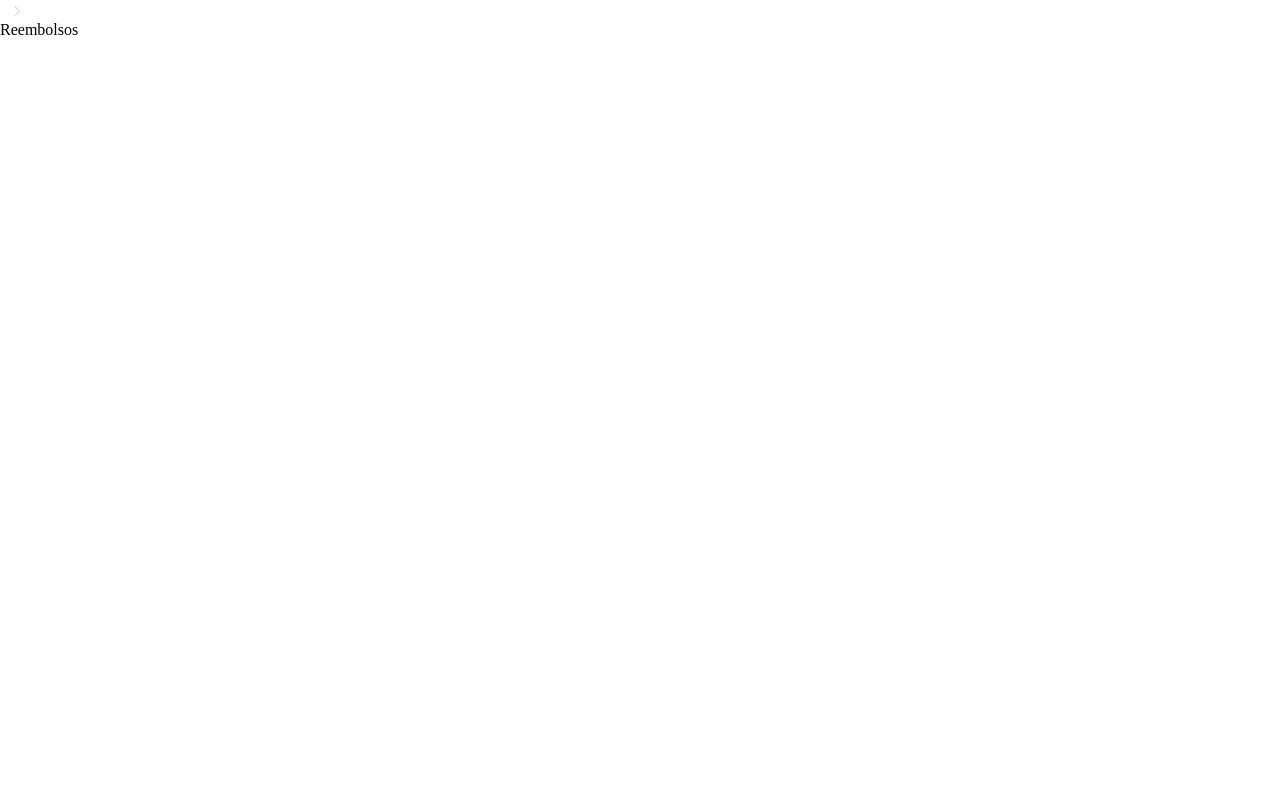
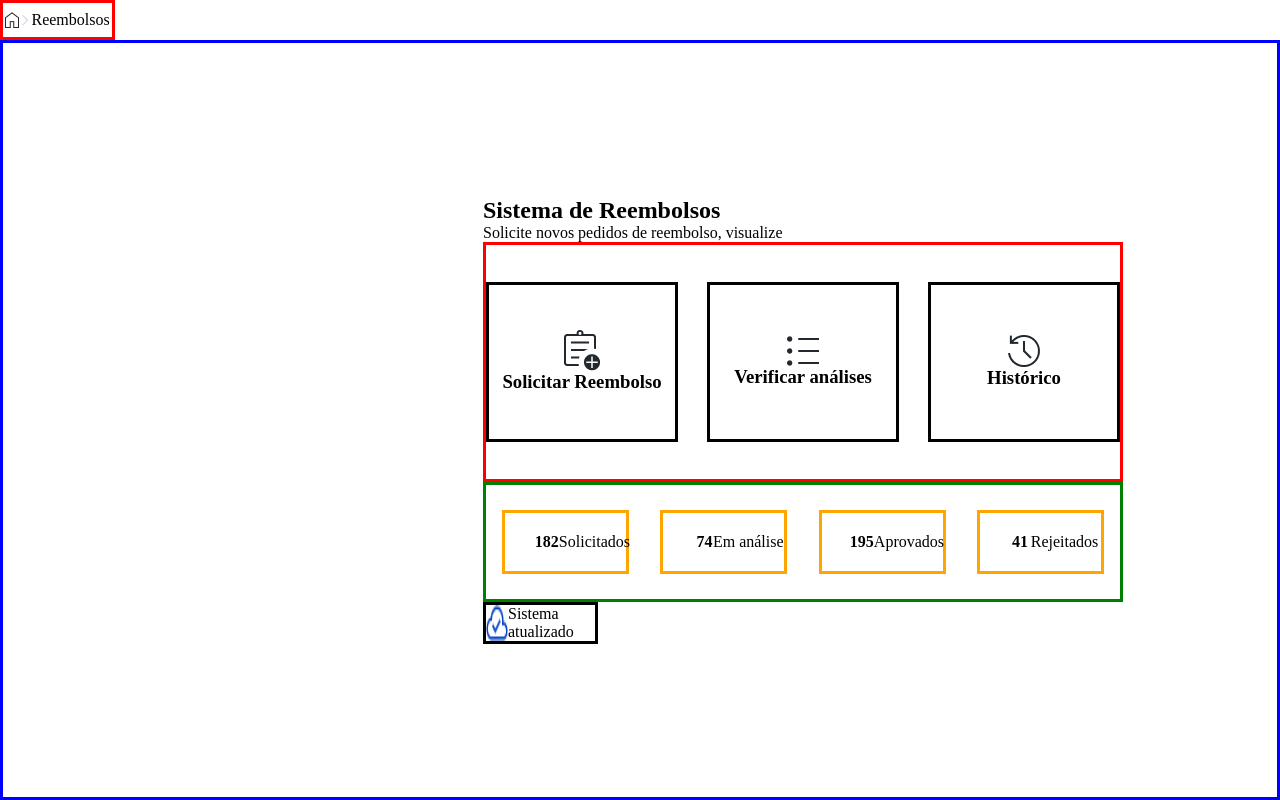
Before and after one commit to jonatanlima06/sispar, a React (Vite) app in the folder sispar/: page /reembolsos in a window 1280 px wide. Built offline with nearby package versions, Linux system fonts and the light colour scheme.

Commit message:
Iniciando a tela de reembolsos

```diff
--- a/sispar/src/components/login/Login.jsx
+++ b/sispar/src/components/login/Login.jsx
@@ -24,8 +24,8 @@ const irParaReembolsos = () => {
                     <input type="password" name="password" id="password" placeholder="Senha" />
                     <a href="">Esqueci minha senha</a>
                     <div className={styles.buttonGroup}>
-                        <button onClick={irParaReembolsos}>Entrar</button>
-                        <button>Criar conta</button>
+                        <button className={styles.buttonEntrar} onClick={irParaReembolsos}>Entrar</button>
+                        <button className={styles.buttonCriar}>Criar conta</button>
                     </div>
                 </form>
             </section>
--- a/sispar/src/components/login/Login.module.scss
+++ b/sispar/src/components/login/Login.module.scss
@@ -28,26 +28,44 @@ main {
     }
 
     p {
-        padding-bottom: 32px;
+        padding-bottom: 19px;
         font-weight: 700;
         color: #0844C4;
     }
 
     form {
-        height: 20vh;
+        height: 27vh;
         display: flex;
         flex-direction: column;
-        justify-content: space-between;
+        //justify-content: space-between;
+        justify-content: space-evenly;
         align-items: center;
 
         input {
             height: 6vh;
             width: 19.16vw;
             border-radius: 6px;
+            border: solid 0.8px;
             padding: 12px, 13px;
             border-color: #CBD4E1;
             color: #898D93;
+        }
 
+        input:hover {
+            border: solid 0.8px #001A3D;
+        }
+
+        input:active {
+            border: solid 0.8px #001A3D;
+        }
+
+        input:invalid {
+            border: solid 0.8px #A60B2F;
+        }
+
+        a {
+            text-decoration: none;
+            padding: 12px, 13px;
         }
 
         .buttonGroup {
@@ -56,12 +74,32 @@ main {
             display: flex;
             justify-content: space-evenly;
             align-items: center;
+            padding-top: 20px;
 
-            button{
-                width: 5vw;
-                height: 4vh;
+            .buttonEntrar{
+                width: 7vw;
+                height: 6vh;
                 font-size: 1rem;
+                border-radius: 6px;
+                border: 0.8px;
+                background-color: #001A3D;
+                color: #FFFFFF;
+            }
 
+
+            .buttonCriar{
+                width: 7vw;
+                height: 6vh;
+                font-size: 1rem;
+                border-radius: 6px;
+                border: 0.8px;
+                background-color: #00BEDD;
+                color: #FFFFFF;
+
+
+            }
+            .buttonCriar:hover{
+                background-color: #00ACC7;
             }
         }
     }
--- a/sispar/src/components/reembolsos/Reembolsos.jsx
+++ b/sispar/src/components/reembolsos/Reembolsos.jsx
@@ -1,5 +1,5 @@
 import styles from "./Reembolsos.module.scss"
-import Home from "../../assets/Header/Home.png"
+import Home from "../../assets/Header/home_header.png"
 import Seta from "../../assets/Dashboard/Vector_seta.png"
 import Analise from "../../assets/Dashboard/Análises.png"
 import NumeroAnalises from "../../assets/Dashboard/N-Análises.png"
@@ -11,13 +11,62 @@ import SolicitarHistorico from "../../assets/Dashboard/Solicitar - Histórico.pn
 import SolicitarReembolso from "../../assets/Dashboard/Solicitar - Reembolso.png"
 
 function Reembolsos() {
-    return(
+    return (
         <>
             <header>
                 <img src={Home} alt="Vetor de uma casinha" />
                 <img src={Seta} alt="Vetor de uma setinha" />
                 <p>Reembolsos</p>
             </header>
+            <main className={styles.mainReembolsos}>
+                <section className={styles.centralizar}>
+                    <h1>Sistema de Reembolsos</h1>
+                    <p>Solicite novos pedidos de reembolso, visualize</p>
+
+                    <section className={styles.containerCards}>
+                        <article>
+                            <img src={SolicitarReembolso} alt="Icone solicitação de reembolso" />
+                            <h3>Solicitar Reembolso</h3>
+                        </article>
+                        <article>
+                            <img src={Analise} alt="Icone para análises" />
+                            <h3>Verificar análises</h3>
+                        </article>
+                        <article>
+                            <img src={SolicitarHistorico} alt="Icone para solicitar histórico" />
+                            <h3>Histórico</h3>
+                        </article>
+                    </section>
+                    <section className={styles.containerStatus}>
+                        <div>
+                            <img className={styles.img1} src={NumeroSolicitados} alt="Indicador número solicitados" />
+                            <h4>182</h4>
+                            <p>Solicitados</p>
+                        </div>
+                        <div>
+                        <img className={styles.img2} src={NumeroAnalises} alt="Indicado número análises" />
+                            <h4>74</h4>
+                            <p>Em análise</p>
+                        </div>
+                        <div>
+                        <img className={styles.img3} src={NumeroAprovados} alt="Indicador número aprovados" />
+                            <h4>195</h4>
+                            <p>Aprovados</p>
+                        </div>
+                        <div>
+                        <img className={styles.img4} src={NumeroRejeitados} alt="Indicador número rejeitados" />
+                            <h4>41</h4>
+                            <p>Rejeitados</p>
+                        </div>
+
+                    </section>
+
+                    <section className={styles.containerSistema}>
+                    <img src={Sistema} alt="Indicativo do sistema"/>
+                    <p>Sistema atualizado</p>
+                    </section>
+                </section>
+            </main>
         </>
     )
 }
--- a/sispar/src/components/reembolsos/Reembolsos.module.scss
+++ b/sispar/src/components/reembolsos/Reembolsos.module.scss
@@ -0,0 +1,93 @@
+header {
+    border: solid red;
+    display: flex;
+    width: 9%;
+    height: 5vh;
+    justify-content: space-evenly;
+    align-items: center;
+
+
+}
+
+.mainReembolsos {
+    height: 95vh;
+    border: solid blue;
+
+
+}
+
+.containerCards {
+    width: 50vw;
+    border: solid red;
+    display: flex;
+    justify-content: space-between;
+    align-items: center;
+    height: 30vh;
+
+}
+
+article {
+    border: solid;
+    width: 15vw;
+    height: 20vh;
+    display: flex;
+    flex-direction: column;
+    justify-content: center;
+    align-items: center;
+}
+
+.containerStatus {
+    width: 50vw;
+    height: 15vh;
+    border: solid green;
+    display: flex;
+    justify-content: space-around;
+    align-items: center;
+
+    div {
+        border: solid orange;
+        display: flex;
+        justify-content: space-evenly;
+        align-items: center;
+        width: 20%;
+        height: 8vh;
+    }
+}
+
+.img1 {
+    border-radius: 6px;
+    padding: 6px;
+
+}
+
+.img2 {
+    border-radius: 6px;
+    padding: 6px;
+
+}
+
+.img3 {
+    border-radius: 6px;
+    padding: 6px;
+
+}
+
+.img4 {
+    border-radius: 6px;
+    padding: 6px;
+}
+
+.containerSistema {
+    display: flex;
+    width: 9vw;
+    border: solid;
+    justify-content: space-between;
+}
+
+.centralizar {
+    width: 100%;
+    display: flex;
+    justify-content: center;
+    flex-direction: column;
+    padding-left: 30rem;
+}
--- a/sispar/src/global.scss
+++ b/sispar/src/global.scss
@@ -4,4 +4,6 @@
     margin: 0;
     padding: 0;
     box-sizing: border-box;
+    list-style: none;
+    text-decoration: none;
 }
```
Also changed, not shown: sispar/src/assets/Header/home_header.png (added).
